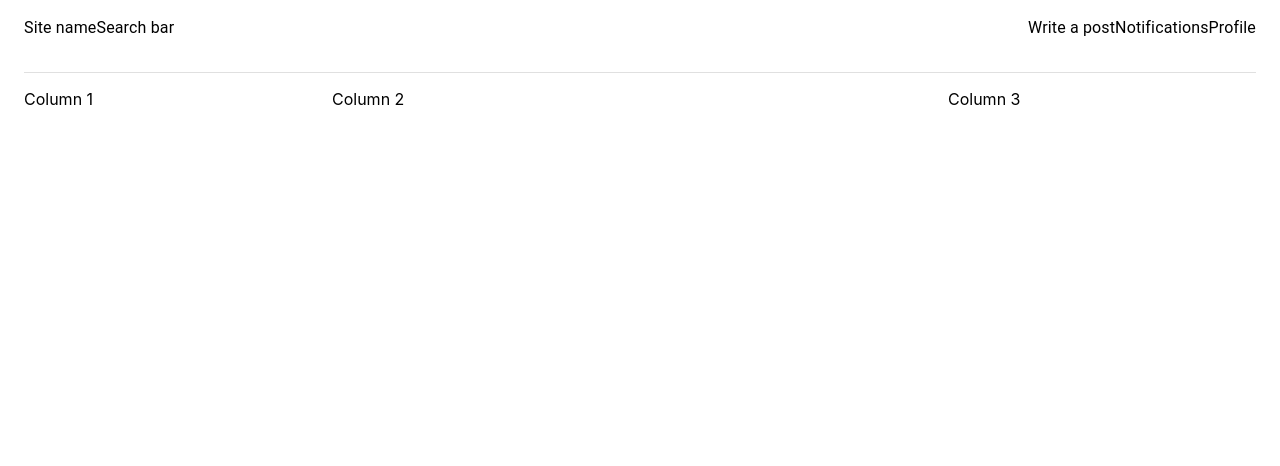
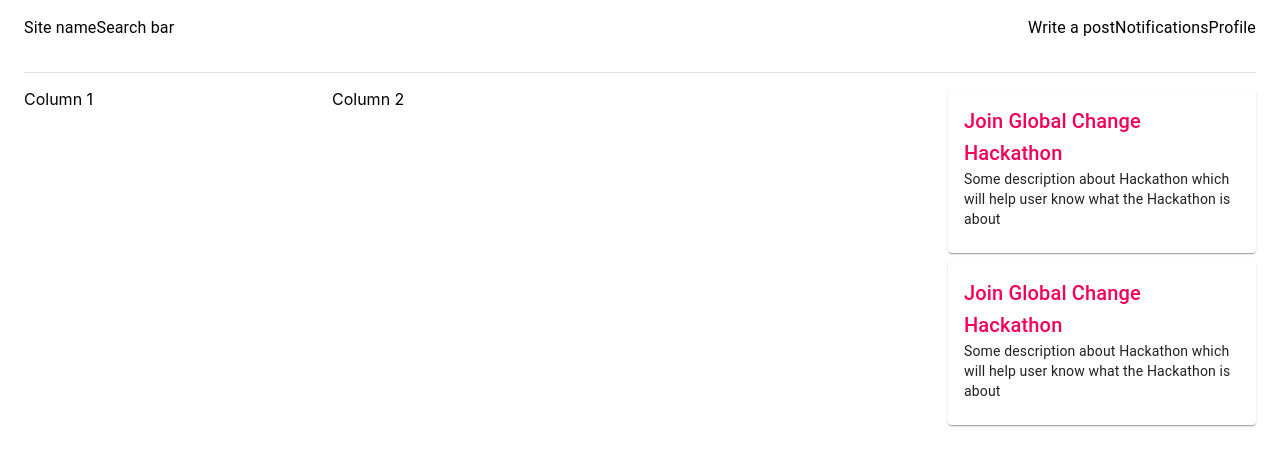
Before and after one commit to chilupa/dev-blog-ui, a React (Create React App) app: page / in a window 1280 px wide. Shown: the top 466 px of the page. Built offline with nearby package versions, Linux system fonts and the light colour scheme.

Commit message:
Add reusabe card component

```diff
--- /dev/null
+++ b/src/components/SimpleCard/SimpleCard.js
@@ -0,0 +1,21 @@
+import React from 'react';
+import Card from '@material-ui/core/Card';
+import CardContent from '@material-ui/core/CardContent';
+import Typography from '@material-ui/core/Typography';
+
+const SimpleCard = ({ title, description }) => {
+  return (
+    <Card>
+      <CardContent>
+        <Typography variant="h6" component="h1" color="secondary">
+          {title}
+        </Typography>
+        <Typography variant="body2" component="p">
+          {description}
+        </Typography>
+      </CardContent>
+    </Card>
+  );
+};
+
+export default SimpleCard;
--- a/src/pages/App/App.js
+++ b/src/pages/App/App.js
@@ -4,7 +4,6 @@ import {
   Container,
   responsiveFontSizes,
   ThemeProvider,
-  Typography,
 } from '@material-ui/core';
 import { theme } from '../../utils';
 import Header from '../../components/Header/Header';
--- a/src/pages/Home/Home.js
+++ b/src/pages/Home/Home.js
@@ -1,5 +1,6 @@
 import React from 'react';
 import { Box, Grid } from '@material-ui/core';
+import SimpleCard from '../../components/SimpleCard/SimpleCard';
 
 const Home = () => {
   return (
@@ -12,7 +13,18 @@ const Home = () => {
           Column 2
         </Grid>
         <Grid item xs={3}>
-          Column 3
+          <Box>
+            <SimpleCard
+              title="Join Global Change Hackathon"
+              description="Some description about Hackathon which will help user know what the Hackathon is about"
+            />
+          </Box>
+          <Box pt={1}>
+            <SimpleCard
+              title="Join Global Change Hackathon"
+              description="Some description about Hackathon which will help user know what the Hackathon is about"
+            />
+          </Box>
         </Grid>
       </Grid>
     </Box>
--- a/src/utils/theme.js
+++ b/src/utils/theme.js
@@ -1,16 +1,7 @@
 import { createMuiTheme } from '@material-ui/core/styles';
-import purple from '@material-ui/core/colors/purple';
-import green from '@material-ui/core/colors/green';
 
 const theme = createMuiTheme({
-  palette: {
-    primary: {
-      main: purple[500],
-    },
-    secondary: {
-      main: green[500],
-    },
-  },
+  palette: {},
 });
 
 export default theme;
```
